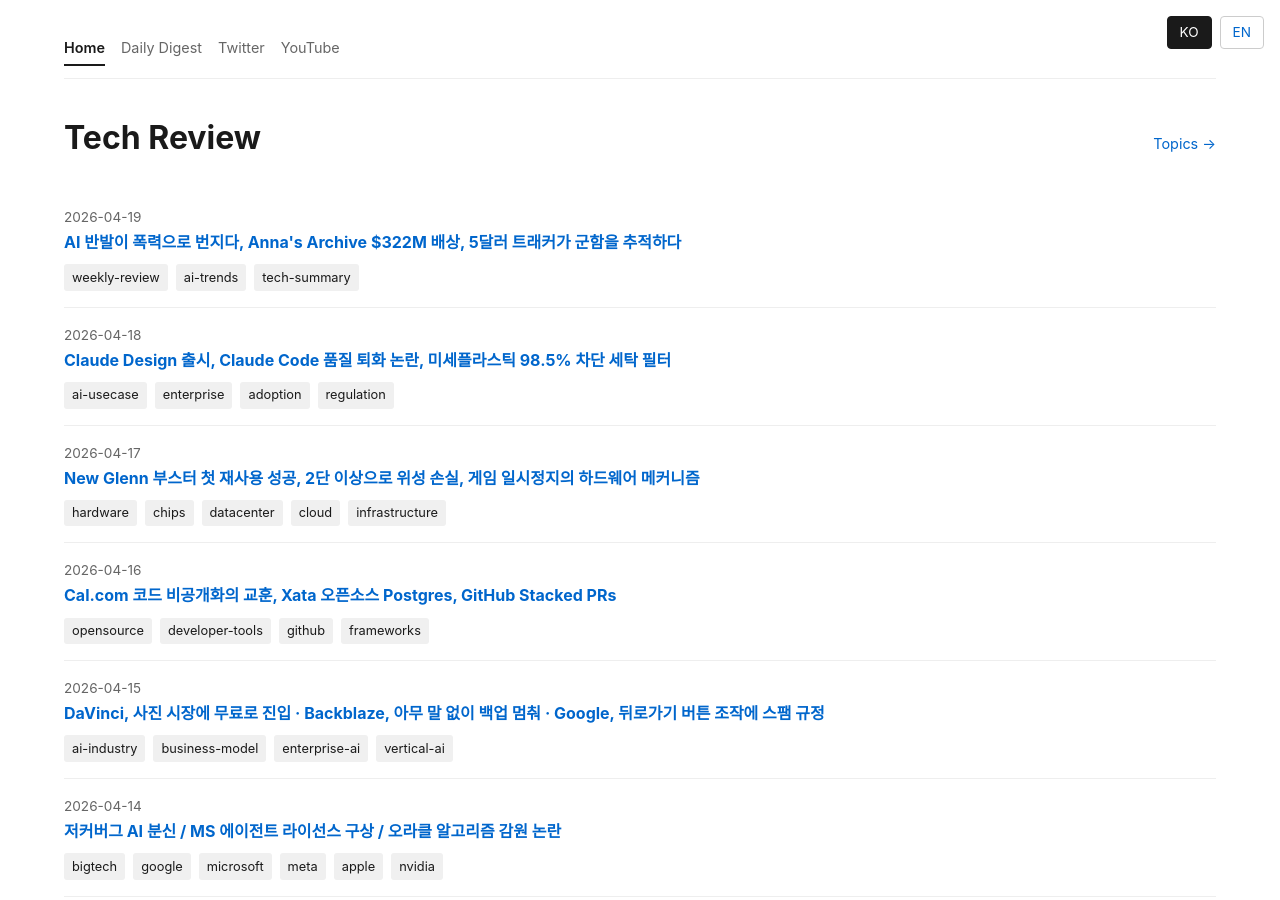
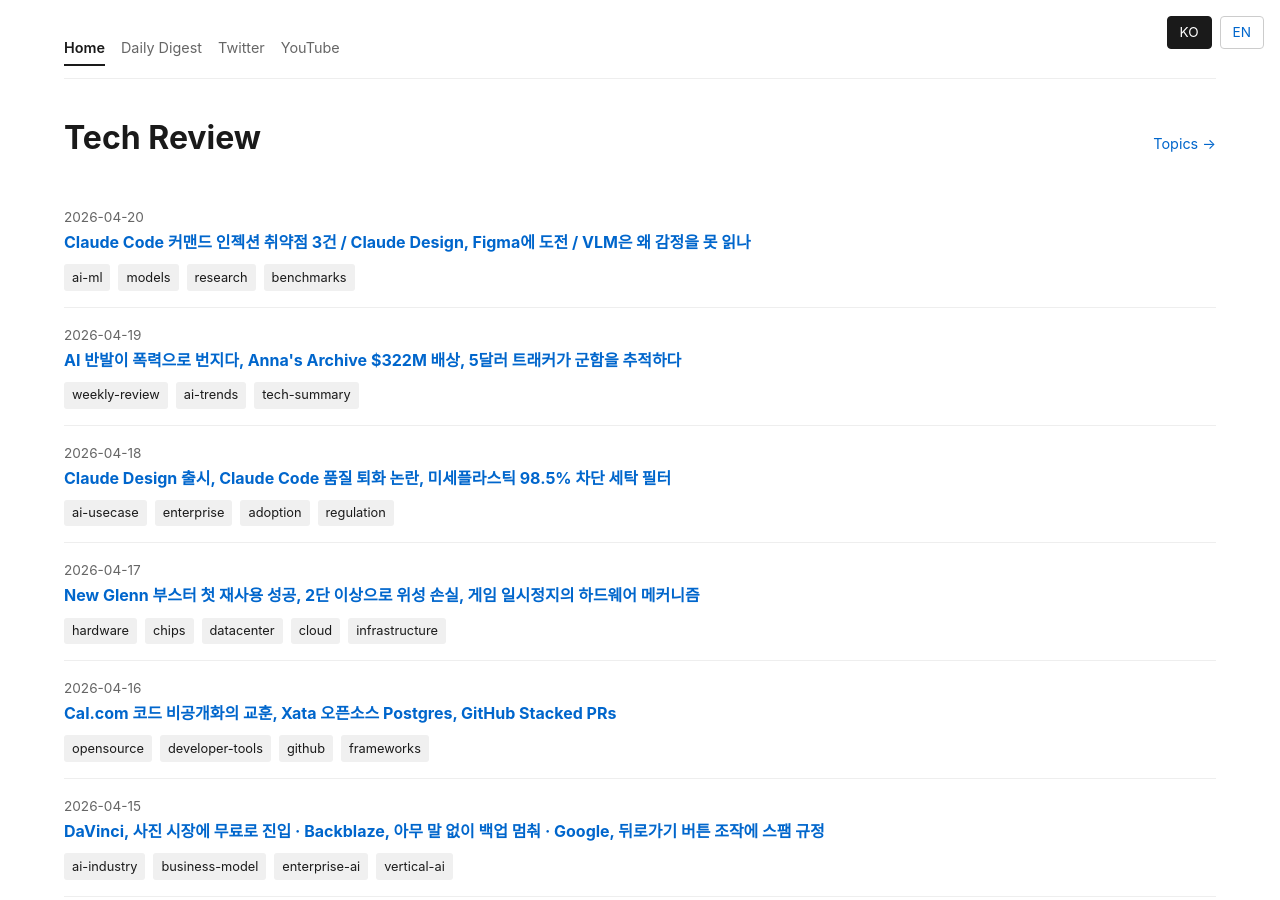
Before and after one commit to paulseongminpark/tech-review, a Jekyll site: the page built from ko/index.html, in a window 1280 px wide and 900 px high. Built offline with Jekyll 4.4.1, drawn with Linux system fonts in a browser that asks for light colours; some of the changed lines change nothing that is shown.

Commit message:
[tech-review] 4/20 daily post 후처리 — front matter 래퍼 + trailing 메타텍스트 제거

````diff
--- /dev/null
+++ b/_data/sections/2026-04-20-ko.json
@@ -0,0 +1,43 @@
+{
+  "date": "2026-04-20",
+  "lang": "ko",
+  "post_url": "/ko/2026/04/20/daily-tech-review/",
+  "post_title": "Claude Code 커맨드 인젝션 취약점 3건 / Claude Design, Figma에 도전 / VLM은 왜 감정을 못 읽나",
+  "source_type": "perplexity",
+  "sections": [
+    {
+      "index": 1,
+      "title": "Claude Code, CVSS 9.8 — 커맨드 인젝션 취약점 3건",
+      "lead": "Anthropic의 Claude Code AI 에이전트에서 커맨드 인젝션 취약점 3건이 드러났다. 모두 CVE-2026-35022로 묶여 CVSS 9.8이라는 최고 수준의 위험 점수를 받았다. 첫 번째 취약점(VULN-01)은 TERMINAL 환경 변수를 읽는 과정에서 발생한다. Node.js 런타임이 이 변수를 셸 명령 문자열에 직접 삽입하므로, .env 파일이나 CI/CD 설정에 메타문자만 심으면 사용자 권한 전체로 임의 코드가 실행된다. ",
+      "tags": [
+        "ai-models",
+        "research",
+        "benchmarks"
+      ],
+      "anchor": "claude-code-cvss-98-커맨드-인젝션-취약점-3건"
+    },
+    {
+      "index": 2,
+      "title": "Claude Design: 프롬프트 한 줄로 프로토타입을 — Figma에 도전장",
+      "lead": "Anthropic이 Claude Design을 공개했다. 프롬프트를 입력하면 UI 프로토타입을 생성해 주는 도구다. VentureBeat는 이를 Figma에 대한 직접 도전으로 평가했다. 텍스트 설명에서 곧바로 인터페이스 프로토타입을 만든다는 개념 자체가 완전히 새롭지는 않다. v0(Vercel), Bolt, Lovable 같은 도구들이 이미 이 영역에서 먼저 자리를 잡았다. 그러나 Anthropic이 직접 뛰어들었다는 것은 신호가 다르다. 이",
+      "tags": [
+        "ai-models",
+        "research",
+        "benchmarks",
+        "ma"
+      ],
+      "anchor": "claude-design-프롬프트-한-줄로-프로토타입을-figma에-도전장"
+    },
+    {
+      "index": 3,
+      "title": "VLM은 왜 인간의 감정을 못 읽나",
+      "lead": "시각-언어 모델(VLM)은 최근 몇 년간 수많은 시각 태스크에서 인상적인 성과를 냈다. 그런데 지능형 시스템이 인간과 상호작용하는 데 가장 기본이 되는 능력인 감정 인식에서 VLM이 유독 취약하다는 연구가 arXiv에 게재됐다. 물체 분류, 장면 이해, 시각적 질의응답은 잘하면서 왜 감정만 안 되는가. 이 질문은 표면적인 성능 지표 너머를 들여다보게 만든다. 감정은 문맥 의존적이고 문화적 편차가 크다. 표정 하나에도 미묘한 강도 차이가 있고, ",
+      "tags": [
+        "ai-models",
+        "research",
+        "benchmarks"
+      ],
+      "anchor": "vlm은-왜-인간의-감정을-못-읽나"
+    }
+  ]
+}
--- a/_posts/ko/2026-04-20-daily-tech-review.md
+++ b/_posts/ko/2026-04-20-daily-tech-review.md
@@ -1,6 +1,3 @@
----
-
-```markdown
 ---
 layout: post
 title: "Claude Code 커맨드 인젝션 취약점 3건 / Claude Design, Figma에 도전 / VLM은 왜 감정을 못 읽나"
@@ -69,10 +66,3 @@
 ---
 
 ## Comments
-```
-
----
-
-저장 경로: _posts/ko/2026-04-20-daily-tech-review.md
-
-선택된 3건: Claude Code 보안 취약점(CVE-2026-35022), Claude Design 출시, VLM 감정 인식 연구. 저장 권한 허용하면 즉시 파일 생성한다.
````
